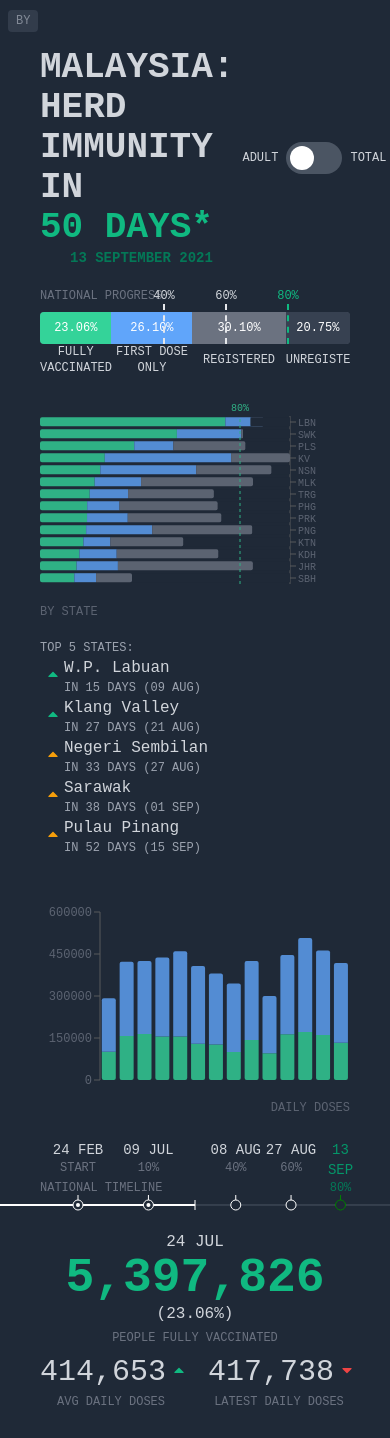
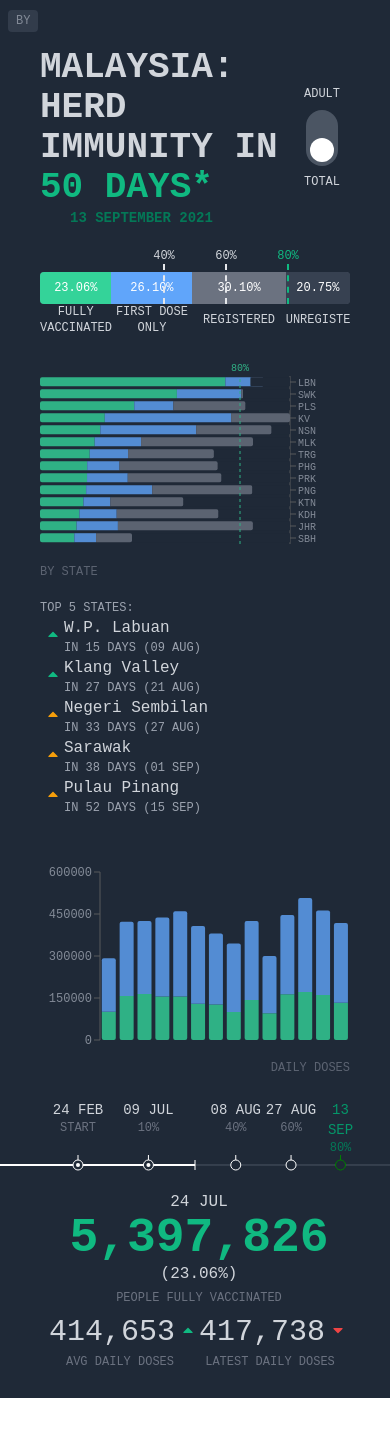
Before and after one commit to shenghann/my-vax-progress, a Next.js app: page / in a window 390 px wide. After the commit the page ends 1398 px from the top, so only its background shows below. Built offline with nearby package versions, Linux system fonts and the light colour scheme.

Commit message:
better positioning for xs mobile devices

```diff
--- a/components/daily-chart.js
+++ b/components/daily-chart.js
@@ -46,7 +46,7 @@ export default function DailyCharts({ dosesData }) {
           top: 20,
         }}
       >
-        <YAxis type="number" tick={{ fontSize: 12, fill: "#6B7280" }} />
+        <YAxis type="number" tick={{ fontSize: 12, fill: "#9CA3AF" }} />
         <XAxis type="category" dataKey="date" hide />
         <Tooltip content={<CustomTooltip />} cursor={{ fill: "#4B5563" }} />
         <Bar dataKey="dose2" stackId="a" fill="#34D399" radius={[0, 0, 2, 2]} />
--- a/components/state-chart.js
+++ b/components/state-chart.js
@@ -104,7 +104,7 @@ export default function StateCharts({ stateData }) {
           type="category"
           orientation="right"
           interval={0}
-          tick={{ fontSize: 10, fill: "#6B7280" }}
+          tick={{ fontSize: 10, fill: "#9CA3AF" }}
         />
         <XAxis type="number" hide />
         <Tooltip
--- a/pages/index.js
+++ b/pages/index.js
@@ -240,7 +240,7 @@ export default function Home(props) {
         <meta property="og:type" content="website" />
       </Head>
 
-      <main className="flex flex-col w-full flex-1 p-10 md:px-20 md:pt-20">
+      <main className="flex flex-col w-full flex-1 p-10 md:px-20 md:pt-10">
         {/* credits */}
         <div className="absolute left-2 top-2">
           <a
@@ -278,15 +278,16 @@ export default function Home(props) {
               </p>
             </span>
           </h1>
+          {/* adult total switch */}
           <div
-            className="flex items-center"
+            className="flex flex-col items-center space-y-3"
             data-tip
             data-for="pop-option-hover"
           >
             <p className="uppercase text-xs text-gray-300 p-2">Adult</p>
             <label
               htmlFor="useTotalPop"
-              className="flex items-center cursor-pointer"
+              className="flex items-center cursor-pointer -rotate-90"
             >
               <div className="relative">
                 <input
@@ -333,7 +334,7 @@ export default function Home(props) {
         <div className="relative py-5">
           {/* percentage labels */}
           <div className="relative h-4 text-xs">
-            <div className="absolute uppercase text-gray-500">
+            <div className="absolute uppercase text-gray-500 hidden sm:block">
               National Progress
             </div>
             <div className="absolute left-[40%]">
@@ -538,7 +539,7 @@ export default function Home(props) {
         {/* timeline labels */}
 
         <div className="relative h-10 w-full uppercase">
-          <p className="absolute left-10 top-[100%] text-center text-xs text-gray-500">
+          <p className="absolute left-10 top-[100%] text-center text-xs text-gray-500 hidden sm:block">
             National Timeline
           </p>
           {timelineDataState.map((milestone) => (
@@ -670,7 +671,7 @@ export default function Home(props) {
         </svg>
 
         {/* bottom status */}
-        <div className="flex flex-wrap justify-between w-full px-10 items-end">
+        <div className="flex flex-wrap justify-center sm:justify-between space-x-2 sm:space-x-0 w-full px-10 items-end">
           {/* 7 day rate */}
           <div className="flex flex-col group">
             <div
```
